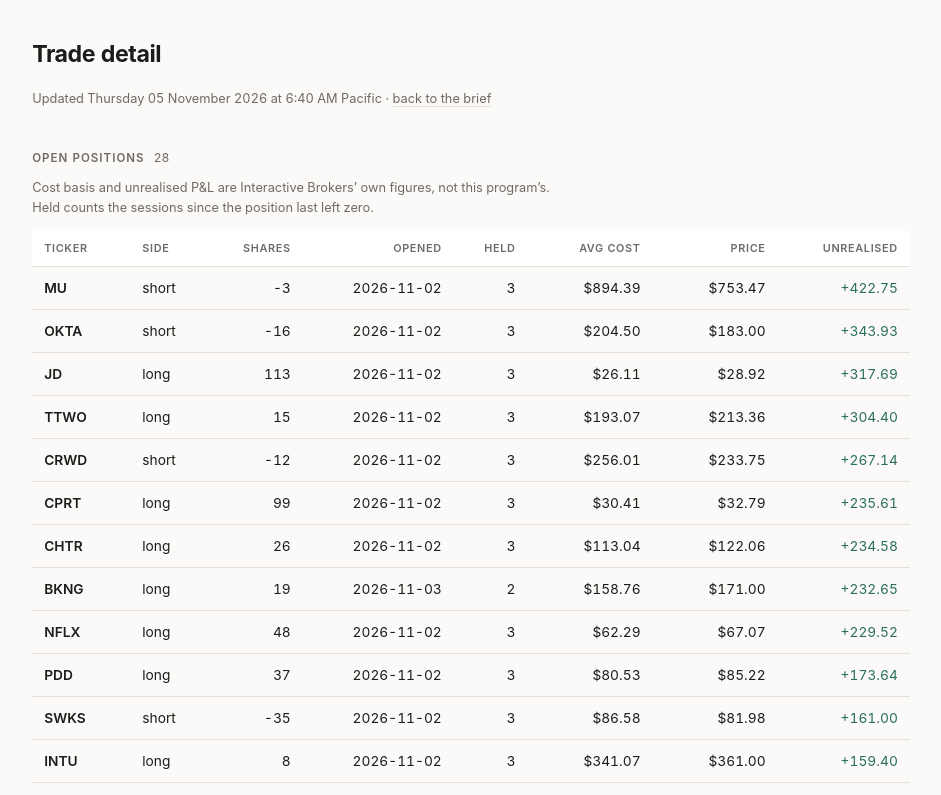
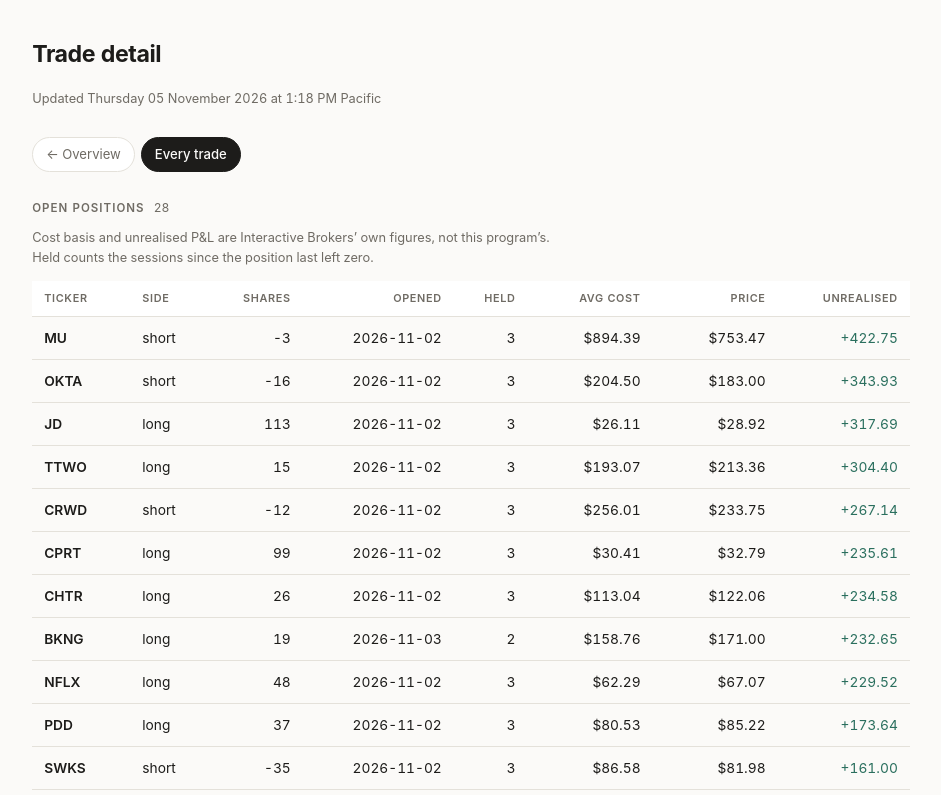
Before and after one commit to thomaskang08/nasdaq82-paper-trade, a plain HTML site: page trades.html in a window 1280 px wide. Shown: the top 795 px of the page, without its empty margins (169-1110 px from the left). Drawn offline with Linux system fonts and the light colour scheme.

Commit message:
Brief for 2026-11-05

```diff
--- a/trades.html
+++ b/trades.html
@@ -16,9 +16,13 @@ main{max-width:980px;margin:0 auto;padding:36px max(16px,4vw) 72px}
 .hd{display:flex;flex-direction:column;gap:3px;margin-bottom:26px}
 h1{font-size:1.45rem;margin:0;letter-spacing:-0.02em;text-wrap:balance}
 .sub{font-size:0.8rem;color:var(--muted)}
-.navlink{color:var(--muted);text-decoration:none;
- border-bottom:1px solid var(--line)}
-.navlink:hover{color:var(--fg)}
+.nav{display:flex;gap:6px;margin:12px 0 0;flex-wrap:wrap}
+.nav a{font-size:0.82rem;text-decoration:none;padding:6px 13px;
+ border-radius:999px;border:1px solid var(--line);background:var(--panel);
+ color:var(--muted);white-space:nowrap}
+.nav a:hover{color:var(--fg);border-color:var(--muted)}
+.nav a[aria-current]{background:var(--fg);border-color:var(--fg);
+ color:var(--bg);font-weight:500}
 .stage{font-size:0.82rem;margin:8px 0 0;padding:7px 11px;border-radius:6px;
  display:inline-block}
 .stage.wait{background:var(--grid);color:var(--muted)}
@@ -101,9 +105,6 @@ tr.row-chart:focus-visible{outline:2px solid var(--ours);outline-offset:-2px}
  max-width:64ch}
 @media (prefers-reduced-motion:reduce){*{transition:none!important}}
 
-.navlink{font-size:0.8rem;color:var(--muted);text-decoration:none;
- border-bottom:1px solid var(--line)}
-.navlink:hover{color:var(--fg)}
 .badge{display:inline-block;font-size:0.68rem;letter-spacing:0.04em;
  padding:2px 7px;border-radius:4px;background:var(--grid);color:var(--muted);
  white-space:nowrap}
@@ -131,7 +132,8 @@ details .scroll{padding:0 4px 4px}
 .tot .v{text-align:right}
 </style></head><body><main>
 <div class="hd"><h1>Trade detail</h1>
-<p class="sub">Updated Thursday 05 November 2026 at 6:40 AM Pacific &middot; <a class="navlink" href="index.html">back to the brief</a></p>
+<p class="sub">Updated Thursday 05 November 2026 at 1:18 PM Pacific</p>
+<nav class="nav"><a href="index.html">&larr; Overview</a><a href="trades.html" aria-current="page">Every trade</a></nav>
 </div>
 <section><h2>Open positions <span class="n">28</span></h2>
 <p class="note">Cost basis and unrealised P&amp;L are Interactive Brokers’ own figures, not this program’s. Held counts the sessions since the position last left zero.</p>
```
Also changed, not shown: index.html (+9 -4 lines).
